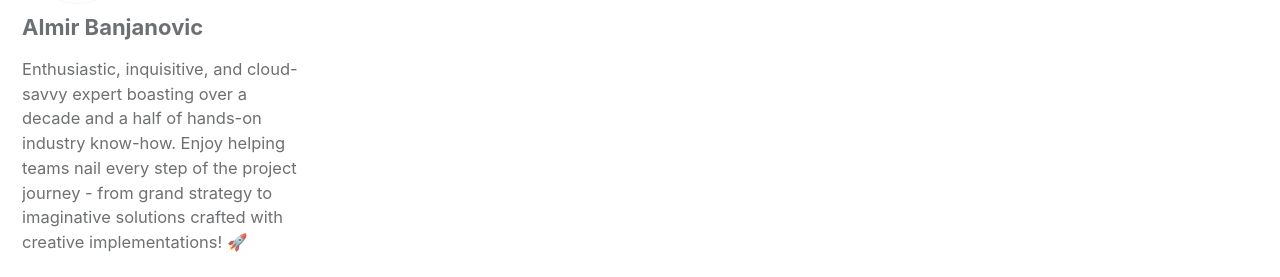
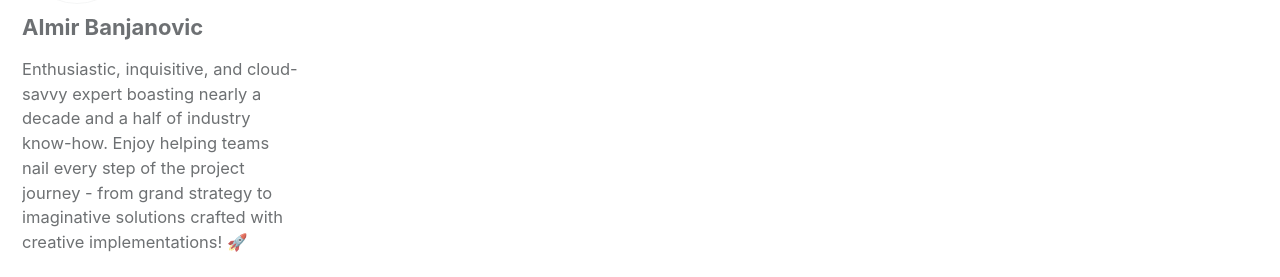
Before and after one commit to almirbanjanovic/roadtocloud.github.io, a Jekyll site: the page built from index.html, in a window 1280 px wide. Shown: the part 217-494 px from the top of the page. Built offline with Jekyll 4.4.1, drawn with Linux system fonts in a browser that asks for light colours; cached includes are drawn as plain includes; the list of posts is cut into pages by our own code; comment, search, counter and statistics services are not loaded.

Commit message:
Update _config.yml

```diff
--- a/_config.yml
+++ b/_config.yml
@@ -107,7 +107,7 @@ analytics:
 author:
   name             : "Almir Banjanovic"
   avatar           : "/assets/images/bio-head.jpg" # path of avatar image, e.g. "/assets/images/bio-photo.jpg"
-  bio              : "Enthusiastic, inquisitive, and cloud-savvy expert boasting over a decade and a half of hands-on industry know-how. Enjoy helping teams nail every step of the project journey - from grand strategy to imaginative solutions crafted with creative implementations! 🚀"
+  bio              : "Enthusiastic, inquisitive, and cloud-savvy expert boasting nearly a decade and a half of industry know-how. Enjoy helping teams nail every step of the project journey - from grand strategy to imaginative solutions crafted with creative implementations! 🚀"
   location         : "Somewhere"
   email            :
   links:
```
